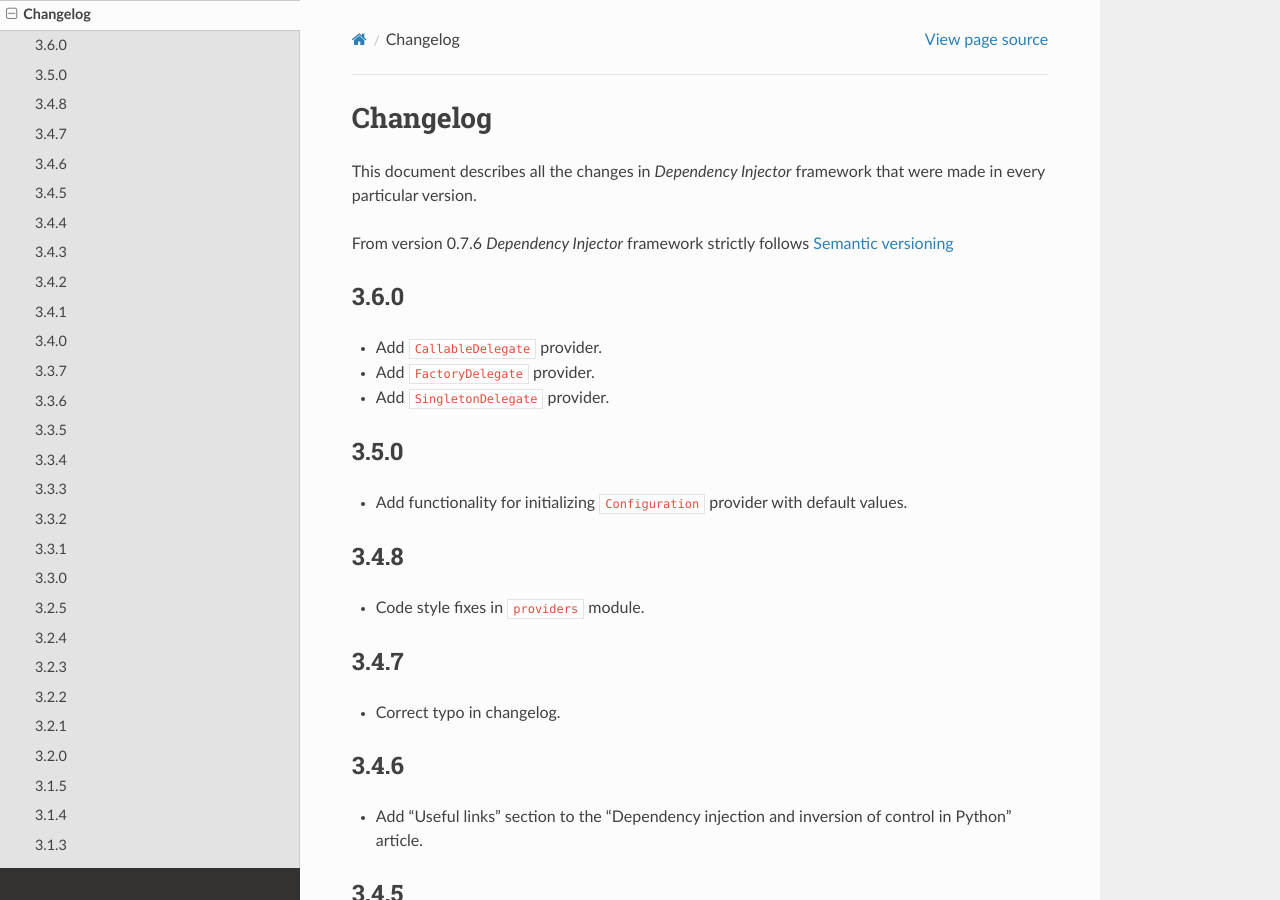
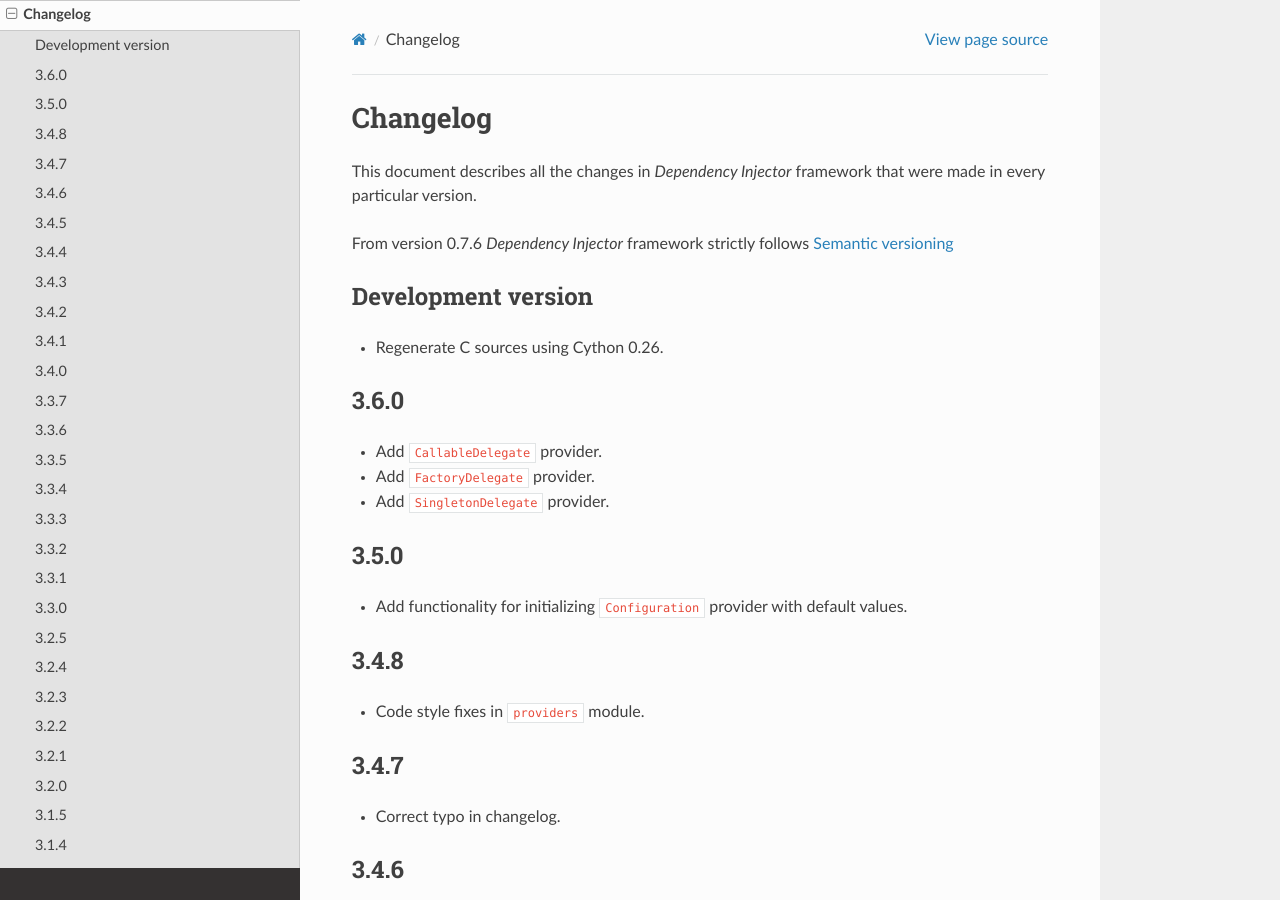
Before and after one commit to ets-labs/python-dependency-injector, a Sphinx documentation site: the page built from docs/main/changelog.rst, in a window 1280 px wide and 900 px high. Built offline with Sphinx 7.4.7 and the Read the Docs theme 2.0.0, drawn with Linux system fonts in a browser that asks for light colours.

Commit message:
Update changelog

```diff
--- a/docs/main/changelog.rst
+++ b/docs/main/changelog.rst
@@ -6,6 +6,10 @@ that were made in every particular version.
 
 From version 0.7.6 *Dependency Injector* framework strictly
 follows `Semantic versioning`_
+
+Development version
+-------------------
+- Regenerate C sources using Cython 0.26.
 
 3.6.0
 -----
```
